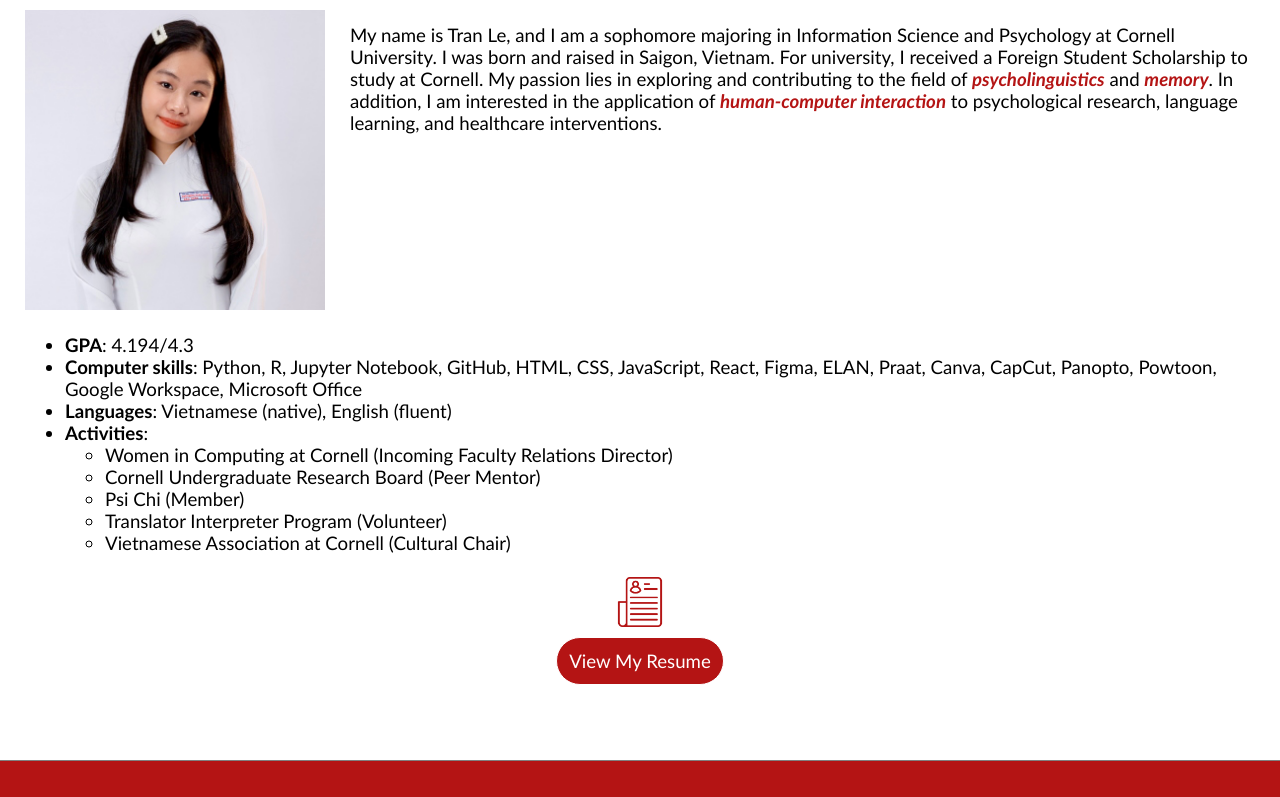
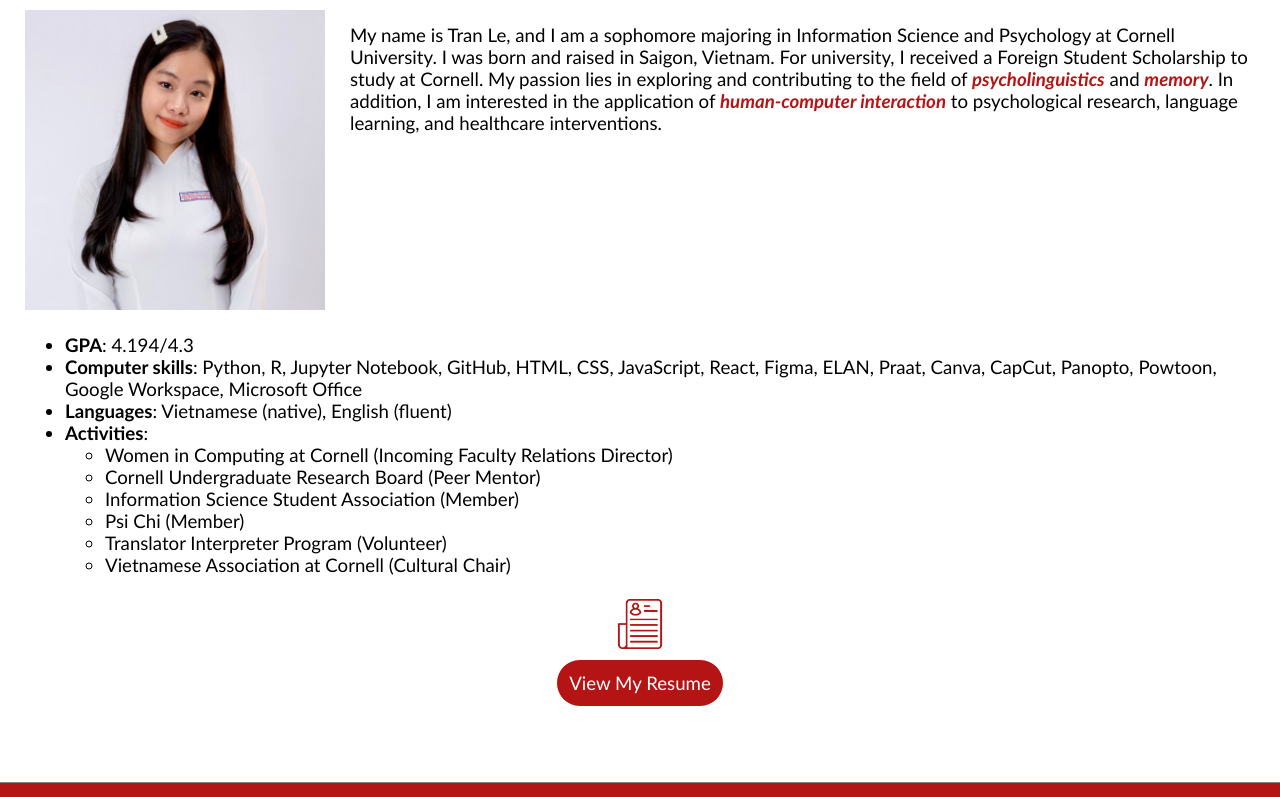
Before and after one commit to betatran3010/personal-website, a plain HTML site: page index.html in a window 1280 px wide. Shown: the part 300-1097 px from the top of the page. Drawn offline with Linux system fonts and the light colour scheme.

Commit message:
revised personal website

```diff
--- a/index.html
+++ b/index.html
@@ -70,6 +70,7 @@
                 <ul>
                     <li> Women in Computing at Cornell (Incoming Faculty Relations Director) </li>
                     <li> Cornell Undergraduate Research Board (Peer Mentor) </li>
+                    <li> Information Science Student Association (Member) </li>
                     <li> Psi Chi (Member) </li>
                     <li> Translator Interpreter Program (Volunteer) </li>
                     <li> Vietnamese Association at Cornell (Cultural Chair) </li>
```
